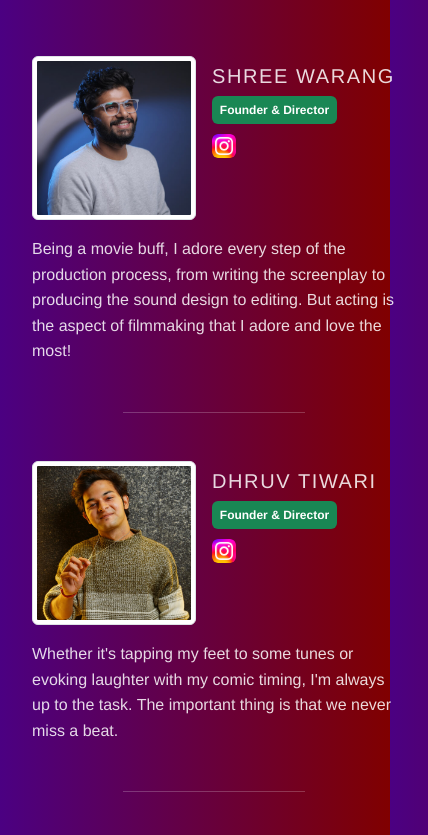
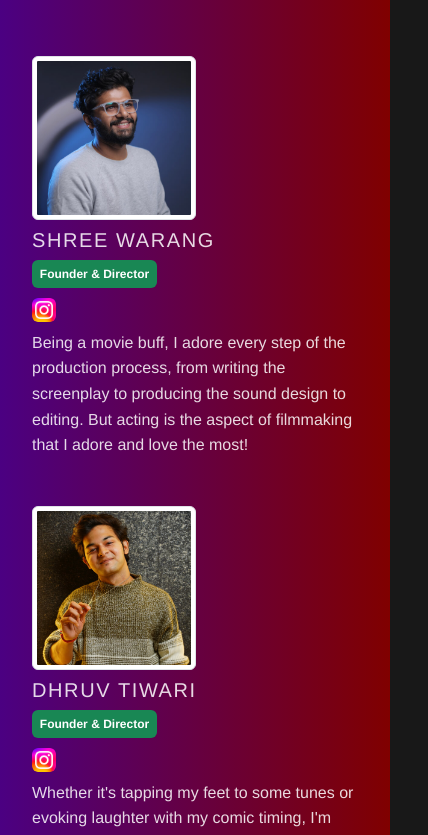
Before and after one commit to PlayPratz/FilmEngine, a Vue app: page /#/meet-us in a window 390 px wide. Shown: the top 835 px of the page, 428 px wide, since content can reach past the window. Built offline with nearby package versions, Linux system fonts and the light colour scheme.

Commit message:
Fixed layout on phones

```diff
--- a/src/views/MeetUsView.vue
+++ b/src/views/MeetUsView.vue
@@ -76,29 +76,15 @@ const PEOPLE: TeamMember[] = [
 
 <template>
     <div v-for="person in PEOPLE" :key="person.name" class="my-4 w-100">
-        <!-- Desktop -->
-        <div class="d-none d-md-flex">
-            <img :src="`/people/${person.image}`" class="img-thumbnail team-member-image mx-4" />
-            <div class="py-2">
+        <div class="d-flex flex-column flex-md-row">
+            <img :src="`/people/${person.image}`" class="img-thumbnail team-member-image" />
+            <div class="py-2 ms-md-3">
                 <h5 class="team-member-name">{{ person.name }}</h5>
                 <span class="badge text-bg-success py-2 me-2">{{ person.post }}</span>
                 <SocialMedia v-if="person.connections" :connections="person.connections" class="my-2" />
                 <p>{{ person.description }}</p>
             </div>
         </div>
-        <!-- Mobile -->
-        <div class="d-md-none">
-            <div class="d-flex mb-3">
-                <img :src="`/people/${person.image}`" class="img-thumbnail team-member-image" />
-                <div class="ms-3">
-                    <h5 class="team-member-name my-2">{{ person.name + '\n' }}</h5>
-                    <span class="badge text-bg-success py-2">{{ person.post }}</span>
-                    <SocialMedia v-if="person.connections" :connections="person.connections" class="my-2" />
-                </div>
-            </div>
-            <p>{{ person.description }}</p>
-        </div>
-        <hr class="w-50 mx-auto my-5">
     </div>
     <RouterLink to="/" class="text-decoration-none text-grey">
         <div class="elevated-button my-5 px-5 fit-content">
@@ -106,16 +92,3 @@ const PEOPLE: TeamMember[] = [
         </div>
     </RouterLink>
 </template>
-
-<!-- <div class="d-flex">
-            <img :src="`/people/${person.image}`" class="img-thumbnail team-member-image" />
-            <div class="py-2 ms-3">
-                <h5 class="team-member-name">{{ person.name }}</h5>
-                <div class="d-flex align-items-center mb-2">
-                    <span class="badge text-bg-success py-2 me-2">{{ person.post }}</span>
-                    <SocialMedia v-if="person.connections" :connections="person.connections" />
-                </div>
-            </div>
-        </div>
-        <p class="mt-2">{{ person.description }}</p>
-     -->
```
